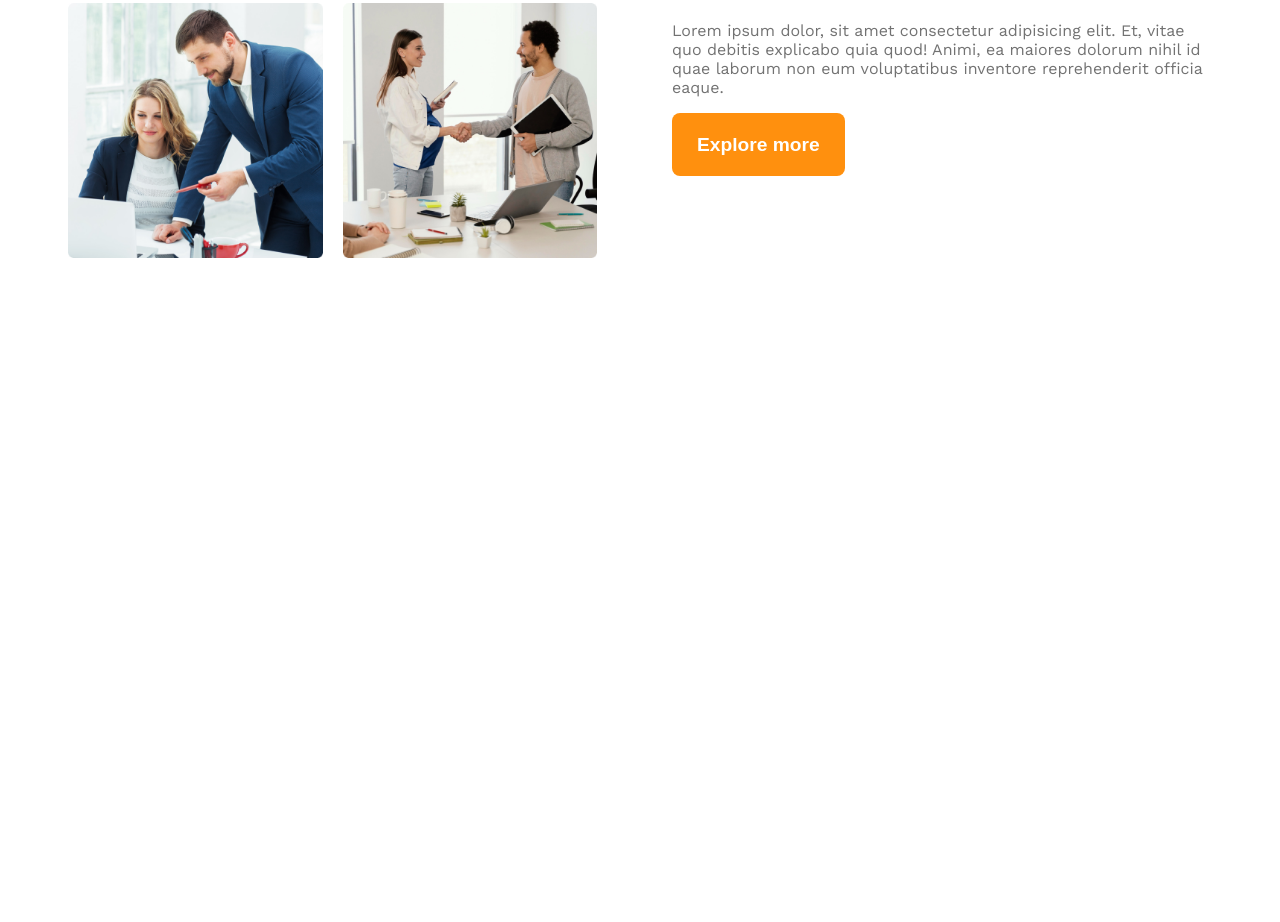
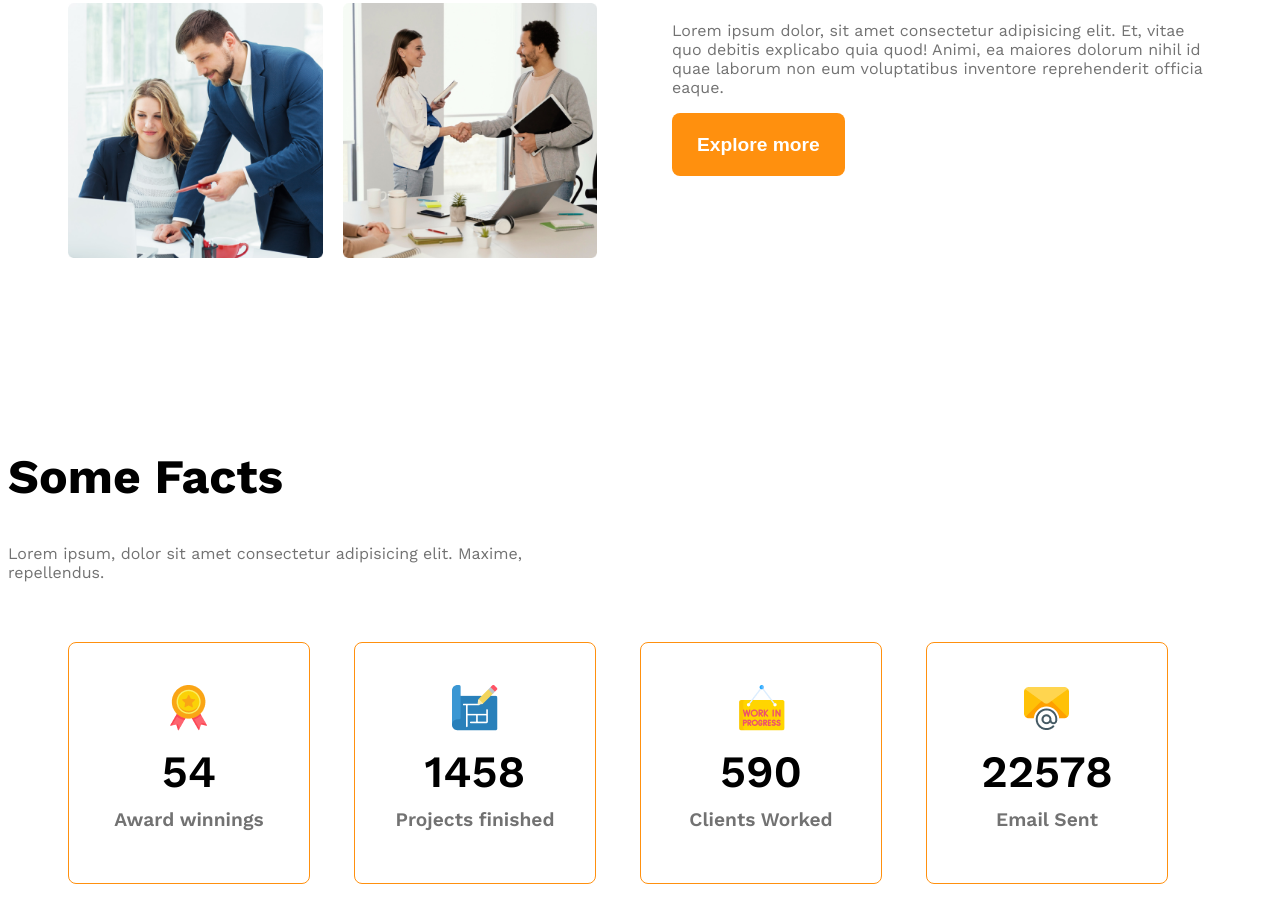
Before and after one commit to ishtmahin/3-arc-website, a plain HTML site: page index.html in a window 1280 px wide. Shown: the part 1674-2596 px from the top of the page. Before the commit the page ends 2000 px from the top, so only its background shows below. Drawn offline with nearby package versions, Linux system fonts and the light colour scheme.

Commit message:
added feature items

```diff
--- a/index.html
+++ b/index.html
@@ -42,12 +42,53 @@
             <div class="features-content">
                 <h3 class="features-title"><span id="quick-list" class="sec-light-gray">Quick list</span> <span>of Our
                     </span> <span class="sec-color">Features</span></h3>
-                <p class="features-description sec-light-gray">Lorem ipsum dolor, sit amet consectetur adipisicing elit. Et, vitae quo
+                <p class="features-description sec-light-gray">Lorem ipsum dolor, sit amet consectetur adipisicing elit.
+                    Et, vitae quo
                     debitis explicabo quia quod! Animi, ea maiores dolorum nihil id quae laborum non eum voluptatibus
                     inventore reprehenderit officia eaque.</p>
                 <button class="btn-primary">Explore more</button>
             </div>
-            </s ection>
+        </section>
+        <section class="feature-you-enjoy">
+
+        </section>
+
+        <section class="some-facts">
+            <h2 class="features-title">Some Facts</h2>
+            <p class="features-description sec-light-gray fact-description">Lorem ipsum, dolor sit amet consectetur adipisicing elit.
+                Maxime, repellendus.</p>
+            <div class="fact-container">
+                <div class="fact-card display-flex">
+                    <div>
+                        <img src="images/icons/ribon.png" alt="" class="fact-icon">
+                        <h4 class="fact-numbers">54</h4>
+                        <h5 class="fact-name sec-light-gray">Award winnings</h5>
+                    </div>
+                </div>
+                <div class="fact-card display-flex">
+                    <div>
+                        <img src="images/icons/projects.png" alt="" class="fact-icon">
+                        <h4 class="fact-numbers">1458</h4>
+                        <h5 class="fact-name sec-light-gray">Projects finished </h5>
+                    </div>
+                </div>
+                <div class="fact-card display-flex">
+                    <div>
+                        <img src="images/icons/customers.png" alt="" class="fact-icon">
+                        <h4 class="fact-numbers">590</h4>
+                        <h5 class="fact-name sec-light-gray">Clients Worked</h5>
+                    </div>
+                </div>
+                <div class="fact-card display-flex">
+                    <div>
+                        <img src="images/icons/email.png" alt="" class="fact-icon">
+                        <h4 class="fact-numbers">22578</h4>
+                        <h5 class="fact-name sec-light-gray">Email Sent</h5>
+                    </div>
+                </div>
+            </div>
+        </section>
+
     </main>
     <footer>
 
--- a/styles/styles.css
+++ b/styles/styles.css
@@ -154,6 +154,41 @@ main{
     font-weight: 500;
 }
 
+/* fact realated styles */
+.fact-container{
+    display: grid;
+    grid-template-columns: repeat(4,1fr);
+    margin: 60px;
+}
+.fact-card{
+    border: 1px solid rgb(255, 144, 14);
+    height: 240px;
+    width: 240px;
+    border-radius: 8px;
+    text-align: center;
+    justify-content: center;
+    align-items: center;
+}
+
+.fact-numbers{
+    font-size: 2.8rem;
+    font-weight: 600;
+    margin-top: 10px;
+    margin-bottom: 10px;
+}
+
+.fact-name{
+    font-size: 1.2rem;
+    font-weight: 600;
+    margin-top: 10px;
+    margin-bottom: 10px;
+}
+
+.fact-description{
+    max-width: 540px;
+}
+
+
 /* footer related styles */
 
 /* media queries realted styles */
@@ -164,8 +199,12 @@ main{
      flex-direction: column;
     }
 
-    .teams-images{
+    .teams-images, .fact-container{
         grid-template-columns: repeat(1, 1fr);
+    }
+
+    .fact-container{
+        gap: 24px;
     }
 
     .features-content{
@@ -178,4 +217,9 @@ main{
     .features{
         flex-direction: column;
     }
+
+    .fact-container{
+        grid-template-columns: repeat(2, 1fr);
+        gap: 25px;
+    }
 }
```
